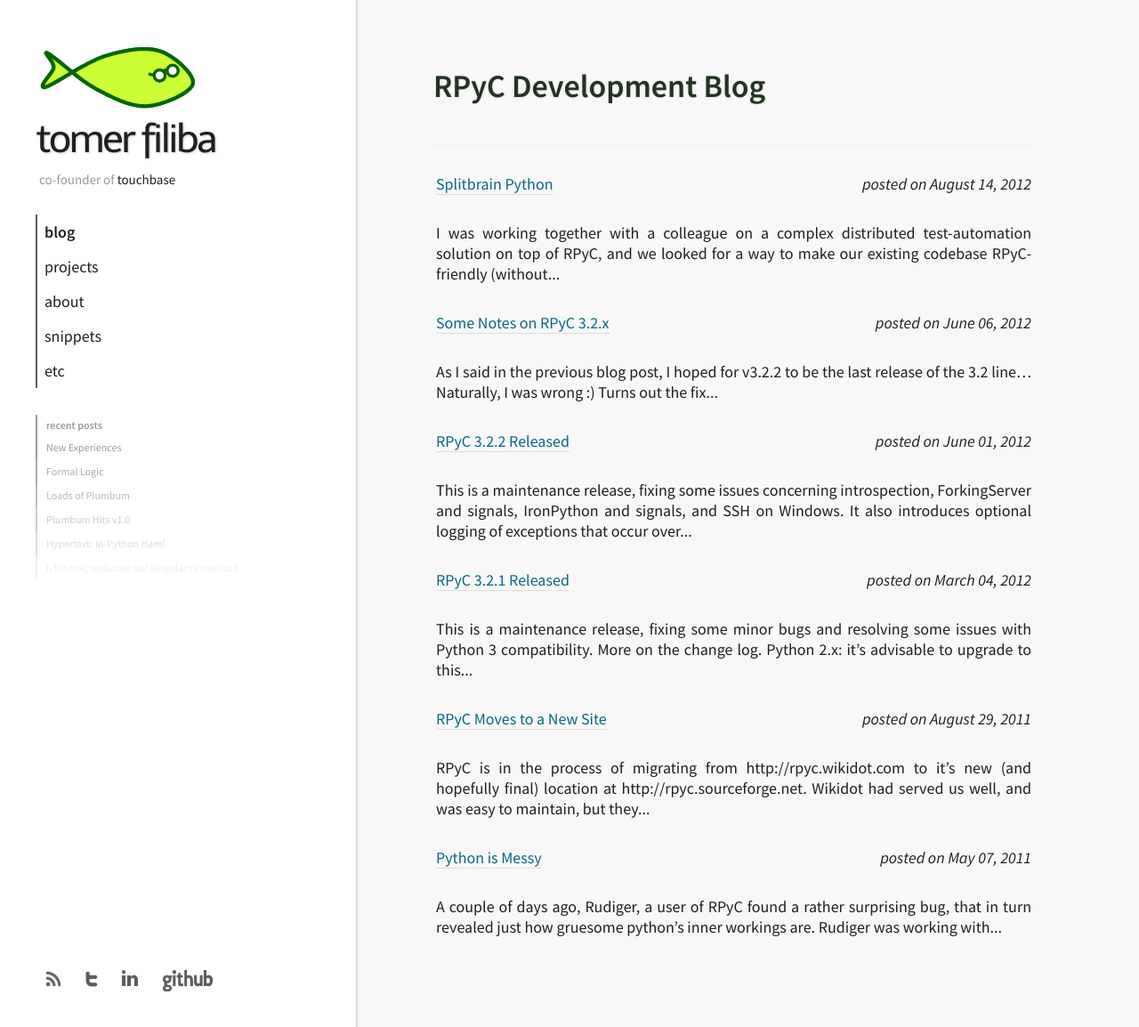
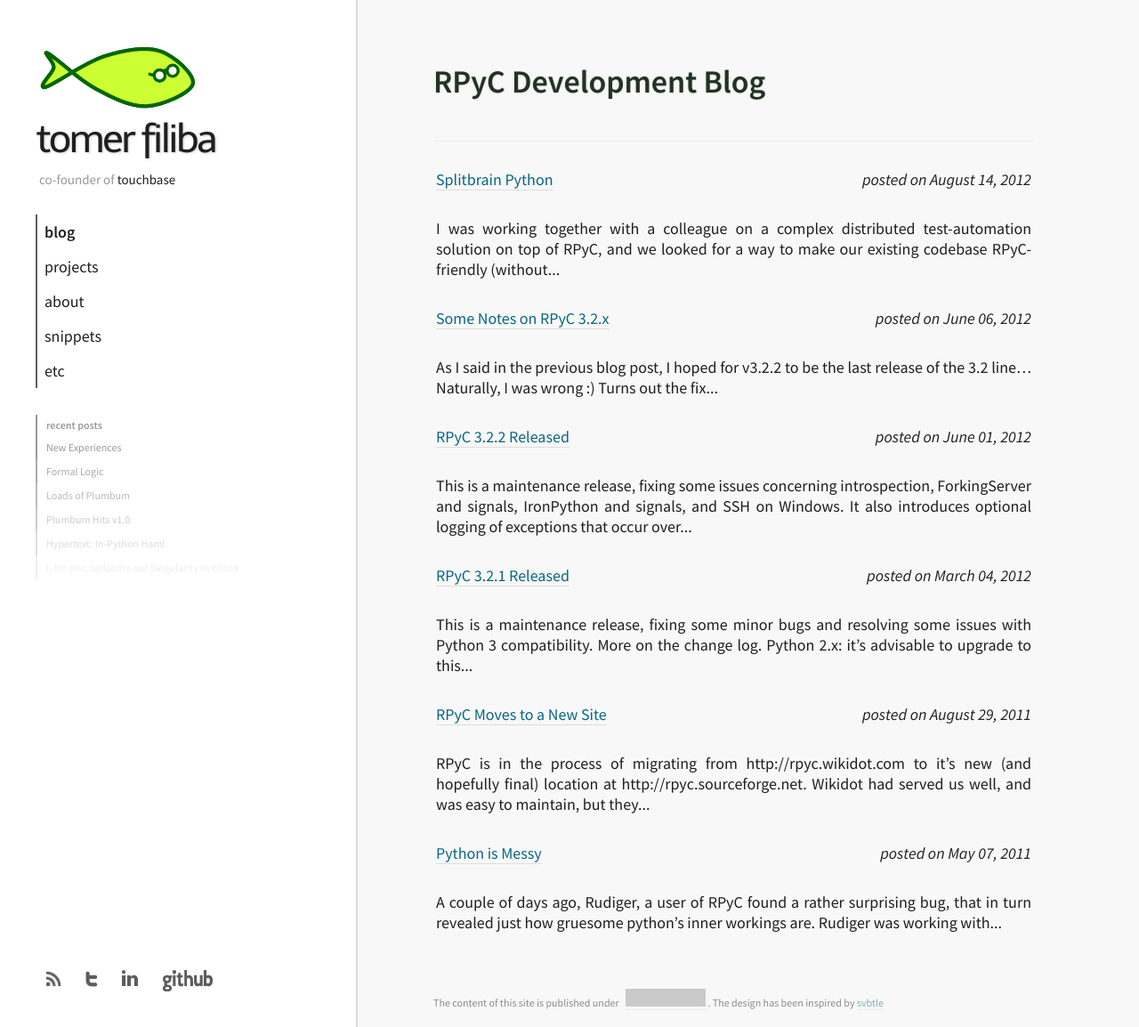
Before and after one commit to tomerfiliba/tomerfiliba.github.io, a Jekyll site: the page built from rpyc-blog.md, in a window 1280 px wide and 1154 px high. Shown: the whole window at 89% size. Built offline with Jekyll 4.4.1, drawn with Linux system fonts in a browser that asks for light colours; nearby versions of some CDN libraries; Markdown is read by kramdown in place of the engine named in the settings; grey boxes are pictures that could not be loaded.

Commit message:
new layout

```diff
--- a/_layouts/default.html
+++ b/_layouts/default.html
@@ -125,8 +125,10 @@
             {% endif %}
         </div>
 
+        <div id="spacer"></div>
+
         <div id="footer">
-            The content of this site is published under
+            The content of this site is published under &nbsp;
             <a rel="license" href="http://creativecommons.org/licenses/by-sa/3.0/">
             <img title="Creative Commons Attribution-ShareAlike 3.0 Unported License"
                 alt="Creative Commons Attribution-ShareAlike 3.0 Unported License"
@@ -134,5 +136,19 @@
             </a>. The design has been inspired by <a href="http://svbtle.com">svbtle</a>
         </div>
     </div>
+
+    <script type="text/javascript" src="//ajax.googleapis.com/ajax/libs/jquery/1.8.3/jquery.min.js"></script>
+    <script type="text/javascript">
+    $(document).ready(function(){
+        handler = function() {
+            visible = $("#content").outerHeight() + $("#footer").outerHeight();
+            remaining = $(window).height() - visible;
+            $("#spacer").height(remaining > 0 ? remaining : 0);
+        };
+        $(window).resize(handler);
+        handler();
+    });
+    </script>
+
 </body>
 </html>
--- a/static/css/theme.css
+++ b/static/css/theme.css
@@ -1,10 +1,19 @@
+/*html {
+    width: 100%;
+    height: 100%;
+    padding: 0;
+    margin: 0;
+}*/
+
 body {
     font-family: 'Source Sans Pro', 'Trebuchet MS', sans-serif;
     font-size: 18px;
     font-weight: normal;
     color: #1f1f1f;
-    padding: 0px;
-    margin: 0px;
+    padding: 0;
+    margin: 0;
+    /*width: 100%;
+    height: 100%;*/
     background-color: #f8f8f8;
 }
 
@@ -300,17 +309,13 @@
 
 
 #main {
-    position: absolute;
-    left: 400px;
-    right: 0;
-    top: 0;
-    margin: 0;
+    /*position: relative;*/
+    margin: 0 0 0 400px;
     padding: 0;
     min-height: 100%;
     min-width: 100px;
     max-width: 800px;
     border-left: 2px solid #ddd;
-    /*border-right: 2px solid #ddd;*/
 }
 
 #content {
@@ -329,7 +334,7 @@
     text-align: right;
 }
 
-#content #content a h1, #content a h2, #content a h3, #content a h4, #content a h5 {
+#content a h1, #content a h2, #content a h3, #content a h4, #content a h5 {
     border: none;
 }
 
@@ -341,6 +346,10 @@
     width: 100%;
     padding: 10px 0 20px 0;
     border-bottom: 1px solid #eee;
+}
+
+#main div.section:first-child {
+    padding-top: 5px;
 }
 
 #main div.comments {
@@ -366,13 +375,14 @@
 }
 
 #footer {
-    display: none;
-    position: absolute;
+    opacity: 0.5;
     bottom: 0;
-    color: #ccc;
     font-size: 12px;
-    text-align: center;
-    padding: 0 40px 10px 40px;
+    padding: 20px 0 20px 85px;
+}
+
+#footer:hover {
+    opacity: 1;
 }
 
 #main a.button {
@@ -426,12 +436,16 @@
     }
 
     #main {
-        left: 300px;
+        margin-left: 300px;
         max-width: 100%;
     }
 
     #content {
         padding: 40px 40px 40px 60px;
+    }
+
+    #footer {
+        padding: 20px 0 20px 60px;
     }
 
     #sidebar #social {
@@ -482,7 +496,7 @@
     }
 
     #sidebar {
-        position: relative;
+        position: static;
         width: auto;
         padding: 20px 0 10px 0;
         border-bottom: 2px solid #ddd;
@@ -493,7 +507,8 @@
     }
 
     #main {
-        position: static;
+        /*position: static;*/
+        margin-left: 0;
         border: none;
     }
 
@@ -511,6 +526,11 @@
     #content {
         width: auto;
         padding: 20px 10px 40px 10px;
+    }
+
+    #footer {
+        /*position: static;*/
+        padding: 20px 0 20px 10px;
     }
 
     #navigation {
```
